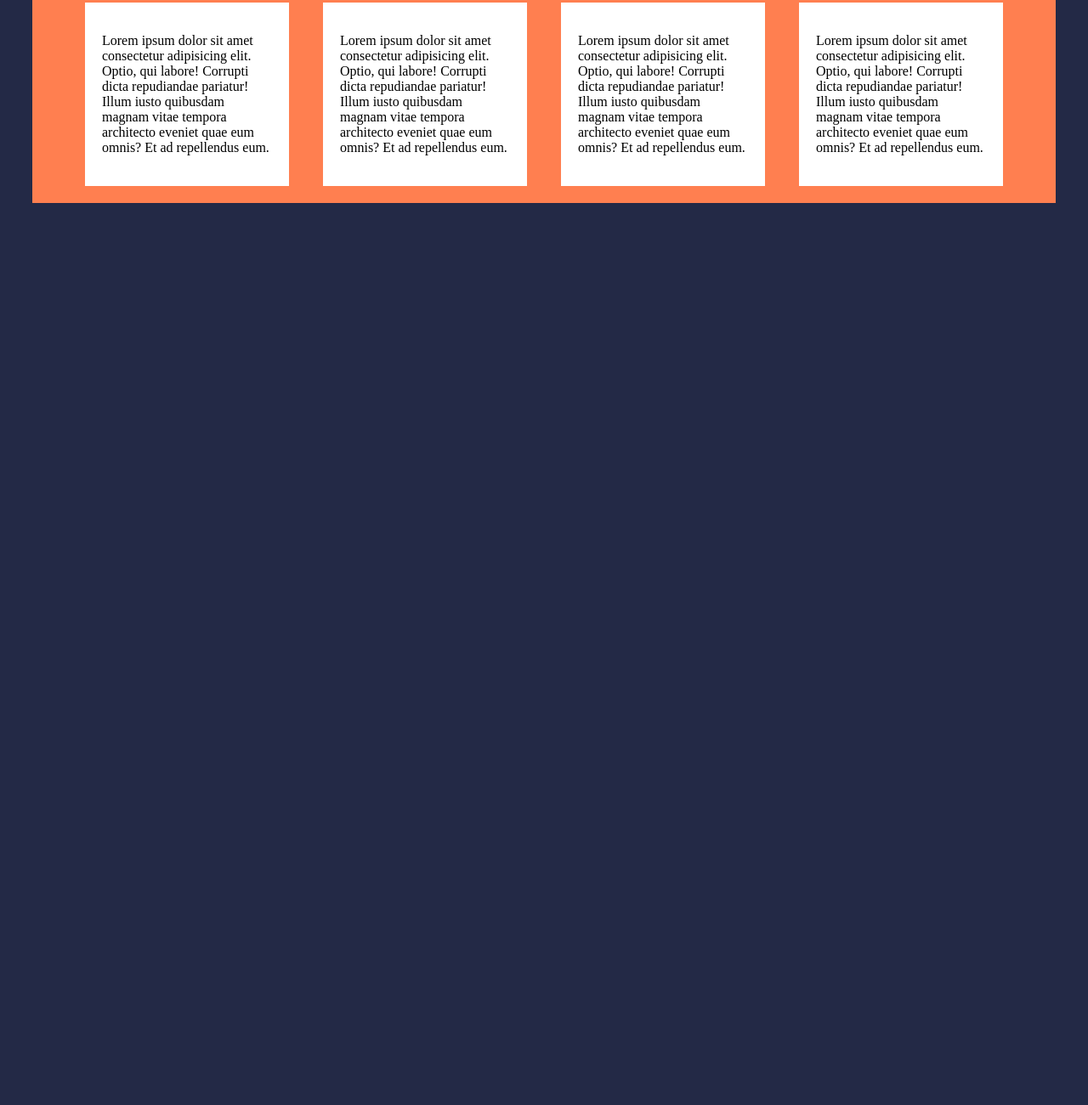
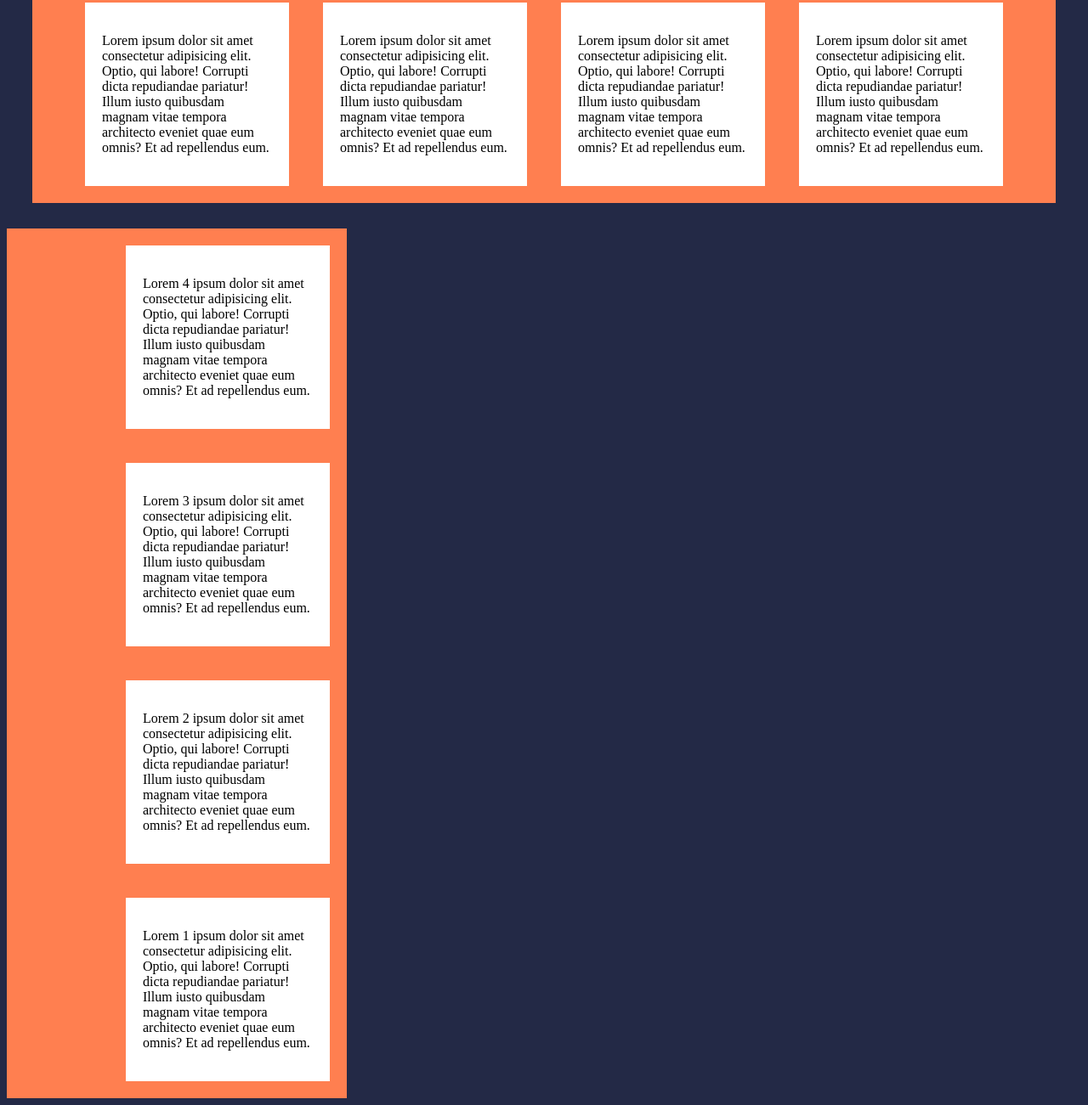
Before and after one commit to Disha-Nalawade/Flex-Box, a plain HTML site: page index.html in a window 1280 px wide. Shown: the part 883-2184 px from the top of the page at 85% size. Before the commit the page ends 1152 px from the top, so only its background shows below. Drawn offline with Linux system fonts and the light colour scheme.

Commit message:
align-item: end added on 5th card

```diff
--- a/css.css
+++ b/css.css
@@ -35,3 +35,11 @@ body {
   justify-content: center;
   background-color: coral;
 }
+.main_container5 {
+  background-color: coral;
+  width: 400px;
+  display: flex;
+  flex-direction: column-reverse;
+  justify-content: space-around;
+  align-items: end;
+}
--- a/index.html
+++ b/index.html
@@ -142,5 +142,39 @@
         </p>
       </div>
     </div>
+    <div class="main_container5">
+      <div class="card">
+        <p>
+          Lorem 1 ipsum dolor sit amet consectetur adipisicing elit. Optio, qui
+          labore! Corrupti dicta repudiandae pariatur! Illum iusto quibusdam
+          magnam vitae tempora architecto eveniet quae eum omnis? Et ad
+          repellendus eum.
+        </p>
+      </div>
+      <div class="card">
+        <p>
+          Lorem 2 ipsum dolor sit amet consectetur adipisicing elit. Optio, qui
+          labore! Corrupti dicta repudiandae pariatur! Illum iusto quibusdam
+          magnam vitae tempora architecto eveniet quae eum omnis? Et ad
+          repellendus eum.
+        </p>
+      </div>
+      <div class="card">
+        <p>
+          Lorem 3 ipsum dolor sit amet consectetur adipisicing elit. Optio, qui
+          labore! Corrupti dicta repudiandae pariatur! Illum iusto quibusdam
+          magnam vitae tempora architecto eveniet quae eum omnis? Et ad
+          repellendus eum.
+        </p>
+      </div>
+      <div class="card">
+        <p>
+          Lorem 4 ipsum dolor sit amet consectetur adipisicing elit. Optio, qui
+          labore! Corrupti dicta repudiandae pariatur! Illum iusto quibusdam
+          magnam vitae tempora architecto eveniet quae eum omnis? Et ad
+          repellendus eum.
+        </p>
+      </div>
+    </div>
   </body>
 </html>
```
